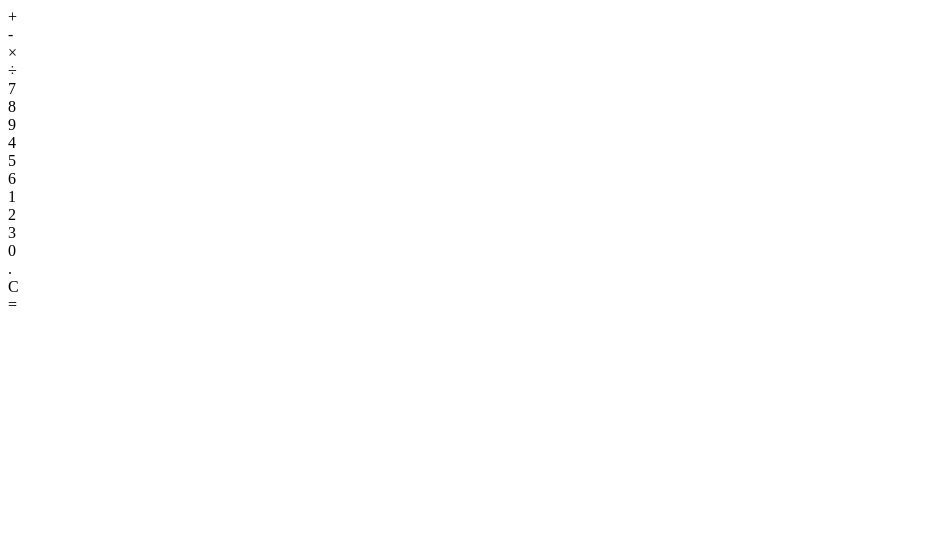
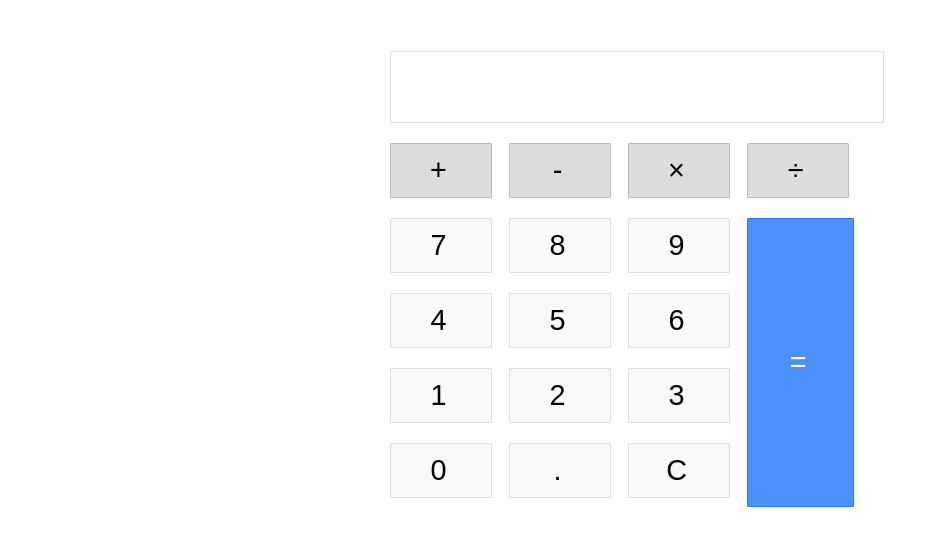
Before and after one commit to aryan-lem/Calculator_basic, a plain HTML site: page index.html in a window 1280 px wide. Shown: the whole page, without its empty margins (0-939 px from the left). Drawn offline with Linux system fonts and the light colour scheme.

Commit message:
css added

```diff
--- a/index.html
+++ b/index.html
@@ -4,6 +4,7 @@
     <meta charset="UTF-8">
     <meta name="viewport" content="width=device-width, initial-scale=1.0">
     <title>Document</title>
+    <link rel="stylesheet" href="style.css">
 </head>
 <body>
     <div class="input" id="input"></div>
--- a/style.css
+++ b/style.css
@@ -0,0 +1,114 @@
+body {
+    width: 500px;
+    margin: 4% auto;
+    font-family: 'Source Sans Pro', sans-serif;
+    letter-spacing: 5px;
+    font-size: 1.8rem;
+
+  }
+
+  .calculator {
+    padding: 20px;
+    -webkit-box-shadow: 0px 1px 4px 0px rgba(0, 0, 0, 0.2);
+    box-shadow: 0px 1px 4px 0px rgba(0, 0, 0, 0.2);
+    border-radius: 1px;
+  }
+
+  .input {
+    border: 1px solid #ddd;
+    border-radius: 1px;
+    height: 60px;
+    padding-right: 15px;
+    padding-top: 10px;
+    text-align: right;
+    margin-right: 6px;
+    font-size: 2.5rem;
+    overflow-x: auto;
+    transition: all .2s ease-in-out;
+  }
+
+  .input:hover {
+    border: 1px solid #bbb;
+    -webkit-box-shadow: inset 0px 1px 4px 0px rgba(0, 0, 0, 0.2);
+    box-shadow: inset 0px 1px 4px 0px rgba(0, 0, 0, 0.2);
+  }
+
+
+
+  .operators div {
+    display: inline-block;
+    border: 1px solid #bbb;
+    border-radius: 1px;
+    width: 80px;
+    text-align: center;
+    padding: 10px;
+    margin: 20px 4px 10px 0;
+    cursor: pointer;
+    background-color: #ddd;
+    transition: border-color .2s ease-in-out, background-color .2s, box-shadow .2s;
+  }
+
+  .operators div:hover {
+    background-color: #ddd;
+    -webkit-box-shadow: 0px 1px 4px 0px rgba(0, 0, 0, 0.2);
+    box-shadow: 0px 1px 4px 0px rgba(0, 0, 0, 0.2);
+    border-color: #aaa;
+  }
+
+  .operators div:active {
+    font-weight: bold;
+  }
+
+  .leftPanel {
+    display: inline-block;
+  }
+
+  .numbers div {
+    display: inline-block;
+    border: 1px solid #ddd;
+    border-radius: 1px;
+    width: 80px;
+    text-align: center;
+    padding: 10px;
+    margin: 10px 4px 10px 0;
+    cursor: pointer;
+    background-color: #f9f9f9;
+    transition: border-color .2s ease-in-out, background-color .2s, box-shadow .2s;
+  }
+
+  .numbers div:hover {
+    background-color: #f1f1f1;
+    -webkit-box-shadow: 0px 1px 4px 0px rgba(0, 0, 0, 0.2);
+    box-shadow: 0px 1px 4px 0px rgba(0, 0, 0, 0.2);
+    border-color: #bbb;
+  }
+
+  .numbers div:active {
+    font-weight: bold;
+  }
+
+  div.equal {
+    display: inline-block;
+    border: 1px solid #3079ED;
+    border-radius: 1px;
+    width: 17%;
+    text-align: center;
+    padding: 127px 10px;
+    margin: 10px 6px 10px 0;
+    vertical-align: top;
+    cursor: pointer;
+    color: #FFF;
+    background-color: #4d90fe;
+    transition: all .2s ease-in-out;
+  }
+
+  div.equal:hover {
+    background-color: #307CF9;
+    -webkit-box-shadow: 0px 1px 4px 0px rgba(0, 0, 0, 0.2);
+    box-shadow: 0px 1px 4px 0px rgba(0, 0, 0, 0.2);
+    border-color: #1857BB;
+  }
+
+  div.equal:active {
+    font-weight: bold;
+  }
```
